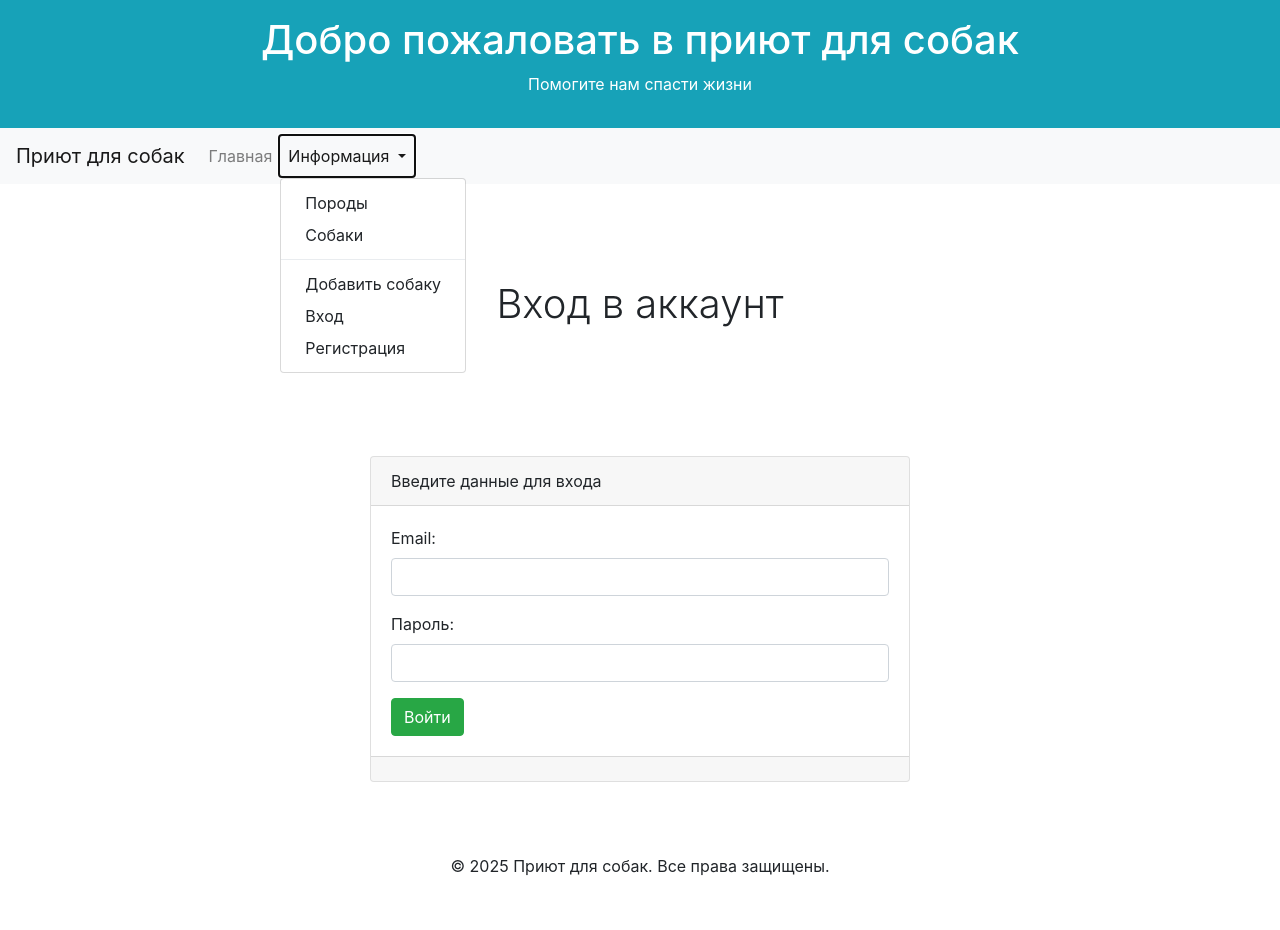
After one commit to Dmitrij-Larin/Module-16.-Frameworks, a Django app: page /users/ in a window 1280 px wide, after a click on "Информация". The commit adds this page. Run offline with Django 5.2, Linux system fonts and the light colour scheme; some libraries are stand-ins or nearby versions.

Commit message:
Добавлен функционал авторизации пользователя

```diff
--- a/dogs/templates/dogs/base.html
+++ b/dogs/templates/dogs/base.html
@@ -34,7 +34,13 @@
                     <a class="dropdown-item" href="{% url 'dogs:dogs_list' %}">Собаки</a>
                     <div class="dropdown-divider"></div>
                     <a class="dropdown-item" href="{% url 'dogs:dog_create' %}">Добавить собаку</a>
-                    <a class="dropdown-item" href="{% url 'users:user_register' %}">Регистрация</a>
+                    {% if user.is_authenticated %}
+                        <a class="dropdown-item" href="{% url 'users:user_login' %}">Профиль</a>
+                        <a class="dropdown-item" href="{% url 'users:user_register' %}">Выход</a>
+                    {% else %}
+                        <a class="dropdown-item" href="{% url 'users:user_login' %}">Вход</a>
+                        <a class="dropdown-item" href="{% url 'users:user_register' %}">Регистрация</a>
+                    {% endif %}
                 </div>
             </li>
         </ul>
--- a/users/forms.py
+++ b/users/forms.py
@@ -23,3 +23,8 @@ class UserRegisterForm(StyleFromMixin, forms.ModelForm):
         if cd['password'] != cd['password2']:
             raise forms.ValidationError('Пароли не совпадают!!!')
         return cd['password2']
+
+
+class UserLoginForm(StyleFromMixin, forms.Form):
+    email = forms.EmailField()
+    password = forms.CharField(label='Пароль', widget=forms.PasswordInput)
--- /dev/null
+++ b/users/templates/users/user_login.html
@@ -0,0 +1,19 @@
+{% extends 'dogs/base.html' %}
+{% block content %}
+<div class="row">
+    <div class="col-3"></div>
+    <div class="col-6">
+        <div class="card">
+            <div class="card-header">Введите данные для входа</div>
+            <div class="card-body">
+                <form method="post" enctype="multipart/form-data">
+                    {% csrf_token %}
+                    {{ form.as_p }}
+                    <button type="submit" class="btn btn-success">Войти</button>
+                </form>
+            </div>
+            <div class="card-footer"></div>
+        </div>
+    </div>
+</div>
+{% endblock %}
--- a/users/urls.py
+++ b/users/urls.py
@@ -1,11 +1,12 @@
 from django.urls import path
 
 from users.apps import UsersConfig
-from users.views import user_register_view
+from users.views import user_register_view, user_login_view
 
 app_name = UsersConfig.name
 
 
 urlpatterns = [
+    path('', user_login_view, name='user_login'),
     path('register/', user_register_view, name='user_register'),
 ]
--- a/users/views.py
+++ b/users/views.py
@@ -1,6 +1,8 @@
-from django.shortcuts import render, redirect
+from django.shortcuts import render, reverse
+from django.http import HttpResponseRedirect, HttpResponse
+from django.contrib.auth import authenticate, login, logout
 
-from users.forms import UserRegisterForm
+from users.forms import UserRegisterForm, UserLoginForm
 
 
 def user_register_view(request):
@@ -12,9 +14,28 @@ def user_register_view(request):
             print(form.cleaned_data['password'])
             new_user.set_password(form.cleaned_data['password'])
             new_user.save()
-            return redirect('dogs:index')
+            return HttpResponseRedirect(reverse('dogs:index'))
     context = {
         'title': 'Создать аккаунт',
         'form': UserRegisterForm
     }
     return render(request, 'users/user_register.html', context=context)
+
+
+def user_login_view(request):
+    if request.method == 'POST':
+        form = UserLoginForm(request.POST)
+        if form.is_valid():
+            cd = form.cleaned_data
+            user = authenticate(email=cd['email'], password=cd['password'])
+            if user is not None:
+                if user.is_active:
+                    login(request, user)
+                    return HttpResponseRedirect(reverse('dogs:index'))
+                else:
+                    return HttpResponse('Аккаунт неактивен')
+    context = {
+            'title': 'Вход в аккаунт',
+            'form': UserLoginForm
+    }
+    return render(request, 'users/user_login.html', context=context)
```
